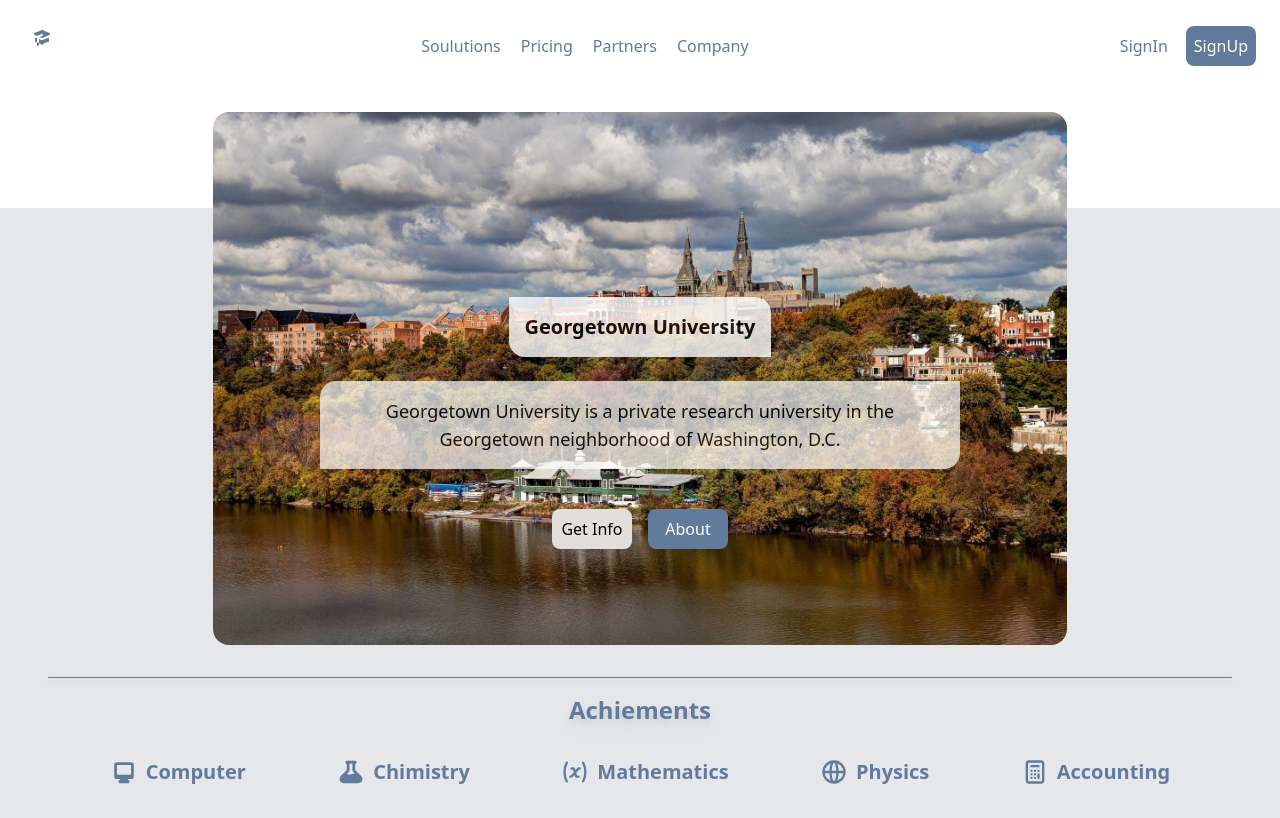
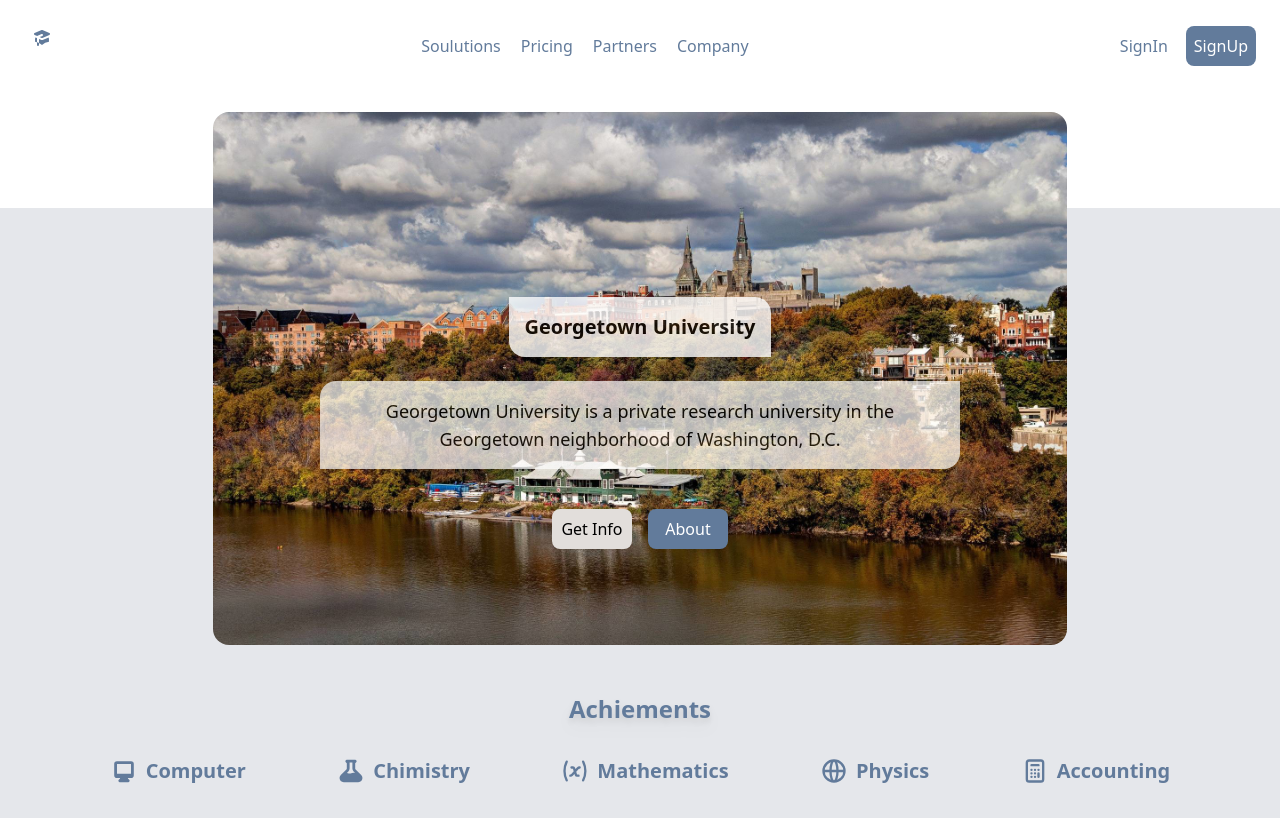
Before and after one commit to mostafafatehinia/georgetown, a React (Create React App) app: page / in a window 1280 px wide. Built offline with nearby package versions, Linux system fonts and the light colour scheme.

Commit message:
achiements title style changed.

```diff
--- a/src/components/Achievement/Achievements.tsx
+++ b/src/components/Achievement/Achievements.tsx
@@ -4,9 +4,7 @@ import { Calculator, Chimistry, Computer, Earth, Mathematics } from "../Icons";
 export const Achievements = () => {
 	return (
 		<div>
-			<p className='text-center text-2xl drop-shadow-lg font-bold mt-8 border-t border-[#627b9b] text-[#627b9b] mx-12 pt-4'>
-				Achiements
-			</p>
+			<p className='text-center text-2xl drop-shadow-lg font-bold mt-8  text-[#627b9b] mx-12 pt-4'>Achiements</p>
 			<div className='flex flex-wrap capitalize justify-around my-4 px-16 text-sm font-bold md:text-xl'>
 				<Achievement>
 					<Computer />
```
